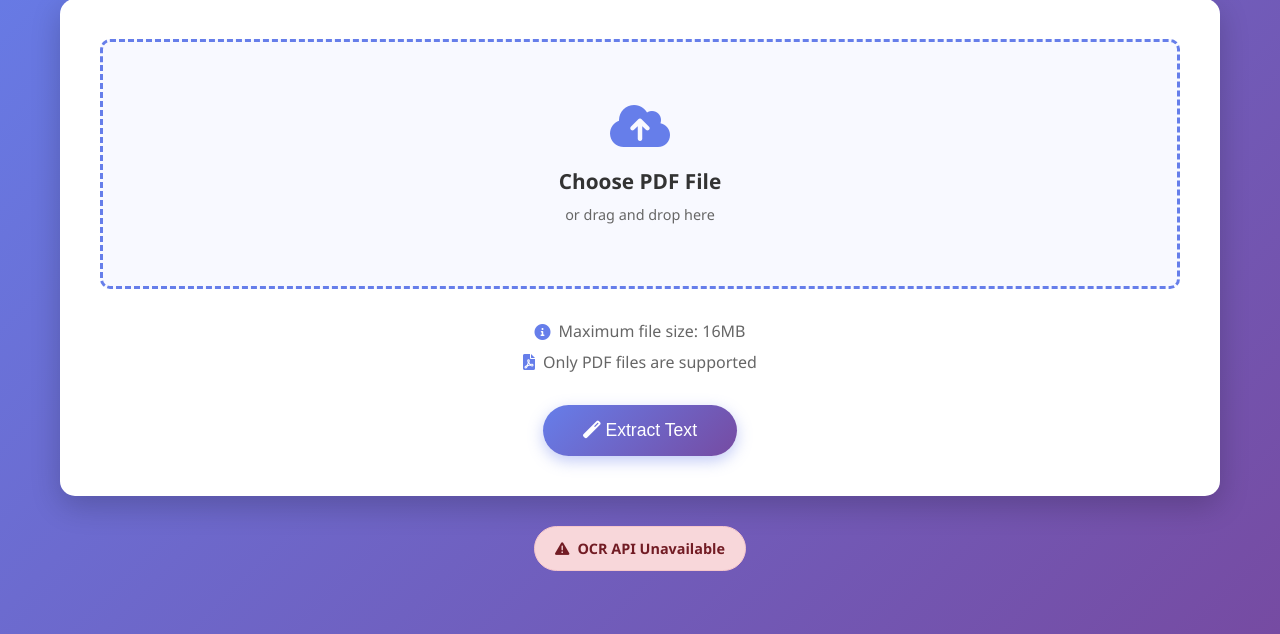
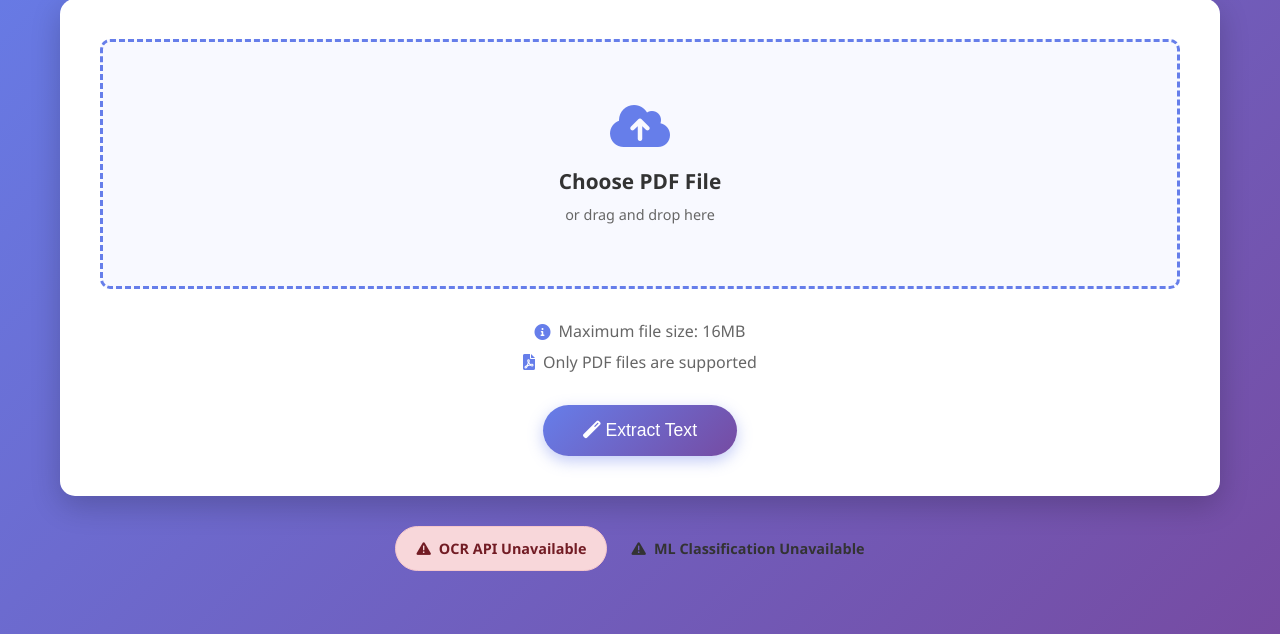
Before and after one commit to Obinario/OCR, a Flask app: page / in a window 1280 px wide; the page is wider, and only the part inside the window is pictured. Shown: the part 166-800 px from the top of that part. Run offline with Flask 3, Linux system fonts and the light colour scheme.

Commit message:
Update index.html

```diff
--- a/templates/index.html
+++ b/templates/index.html
@@ -81,6 +81,44 @@
                     <pre>{{ result.processing_stats }}</pre>
                 </div>
             </div>
+
+            <!-- ML Classification Results -->
+            {% if result.classification %}
+            <div class="result-card">
+                <h3><i class="fas fa-brain"></i> Document Classification</h3>
+                <div class="classification-output">
+                    <div class="classification-result">
+                        <span class="classification-label">Document Type:</span>
+                        <span class="classification-value {{ 'report-card' if result.classification == 'Report Card' else 'not-report-card' }}">
+                            {{ result.classification }}
+                        </span>
+                    </div>
+
+                    {% if result.status_info %}
+                    <div class="status-result">
+                        <span class="status-label">Status:</span>
+                        <span class="status-value {{ result.status_info.status }}">
+                            {% if result.status_info.status == 'failed' %}
+                                <i class="fas fa-times-circle"></i> Failed
+                            {% elif result.status_info.status == 'passed' %}
+                                <i class="fas fa-check-circle"></i> Passed
+                            {% elif result.status_info.status == 'not_applicable' %}
+                                <i class="fas fa-info-circle"></i> Not Applicable
+                            {% else %}
+                                <i class="fas fa-question-circle"></i> {{ result.status_info.status|title }}
+                            {% endif %}
+                        </span>
+                    </div>
+
+                    {% if result.status_info.message %}
+                    <div class="status-message">
+                        <p>{{ result.status_info.message }}</p>
+                    </div>
+                    {% endif %}
+                    {% endif %}
+                </div>
+            </div>
+            {% endif %}
         </div>
         {% endif %}
 
@@ -95,6 +133,18 @@
                 <div class="status-badge error">
                     <i class="fas fa-exclamation-triangle"></i>
                     <span>OCR API Unavailable</span>
+                </div>
+            {% endif %}
+
+            {% if ml_available %}
+                <div class="status-badge success">
+                    <i class="fas fa-brain"></i>
+                    <span>ML Classification Available</span>
+                </div>
+            {% else %}
+                <div class="status-badge warning">
+                    <i class="fas fa-exclamation-triangle"></i>
+                    <span>ML Classification Unavailable</span>
                 </div>
             {% endif %}
         </div>
```
